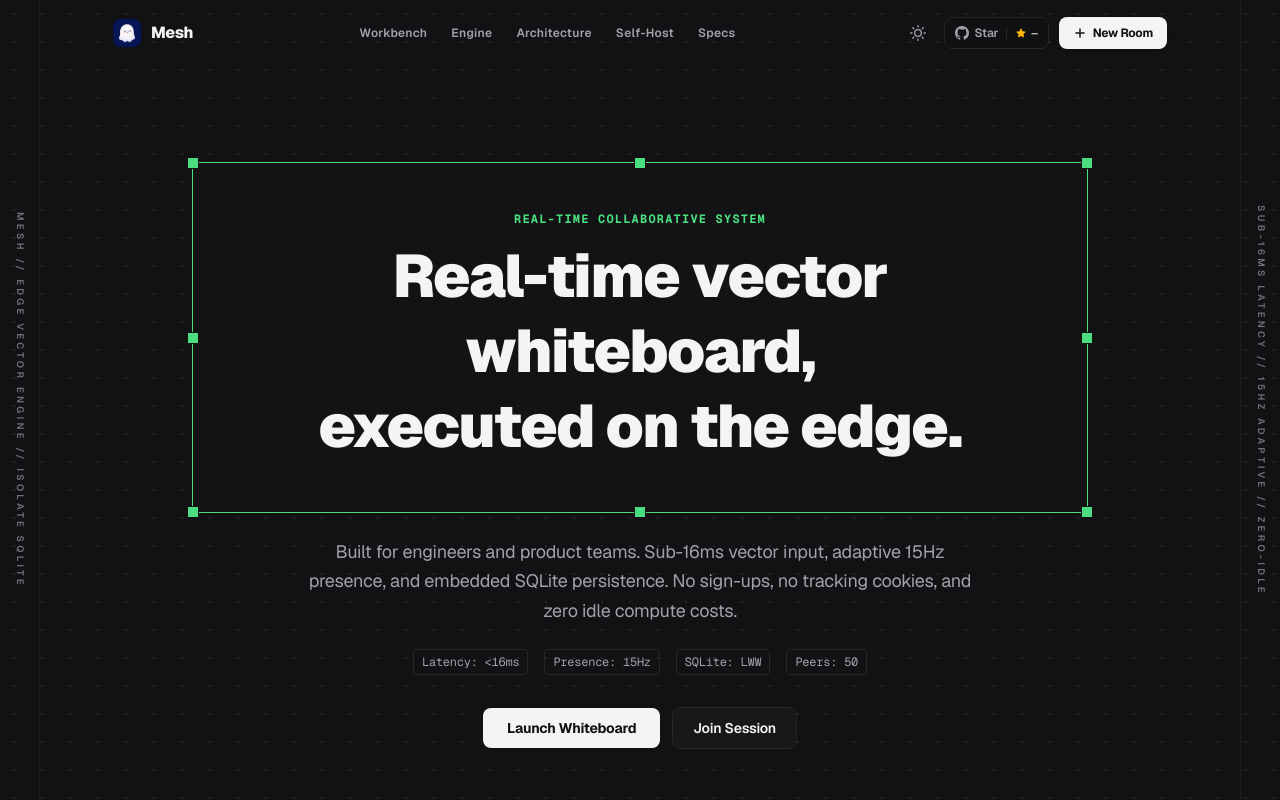
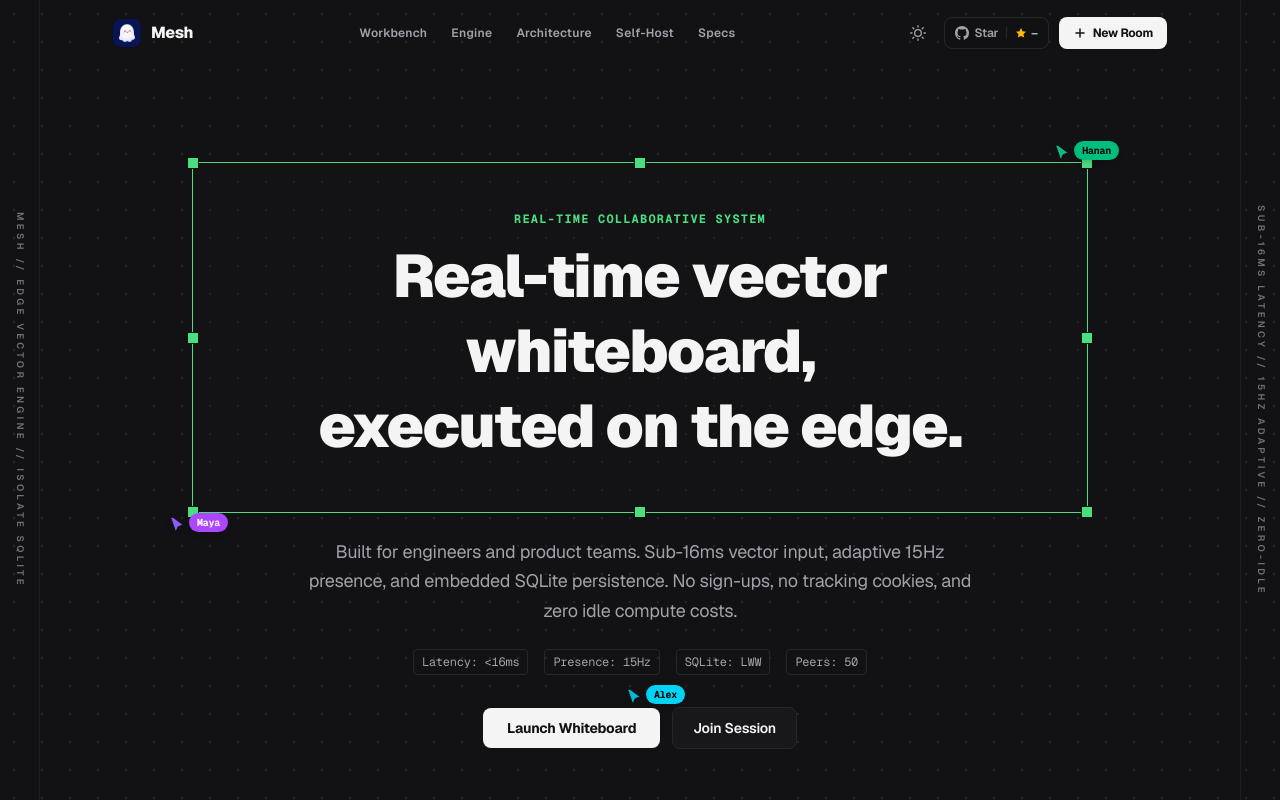
Before and after one commit to VUXXE/mesh-landing, a SvelteKit app: page / in a window 1280 px wide. Built offline with nearby package versions, Linux system fonts and the light colour scheme; no server answers.

Commit message:
feat: add static simulated collaborative peer cursors to hero

```diff
--- a/src/routes/+page.svelte
+++ b/src/routes/+page.svelte
@@ -295,6 +295,26 @@
 				<span class="absolute top-1/2 -left-1.5 -translate-y-1/2 h-3 w-3 border border-(--surface-0) bg-(--accent-lime)"></span>
 				<span class="absolute top-1/2 -right-1.5 -translate-y-1/2 h-3 w-3 border border-(--surface-0) bg-(--accent-lime)"></span>
 
+				<!-- Simulated Peer Cursor 1 (Hanan - Top Right Handle) -->
+				<div class="pointer-events-none absolute -top-5 -right-3 z-20 flex items-start select-none sm:-right-8">
+					<svg class="h-4 w-4 drop-shadow-md" viewBox="0 0 24 24" fill="#10b981" stroke="#121214" stroke-width="1.5">
+						<path d="M5.653 3.123l14.07 10.553a1 1 0 01-.137 1.704l-5.652 2.12a1 1 0 00-.592.592l-2.12 5.652a1 1 0 01-1.704.137L3.123 5.653a1 1 0 011.53-1.53z" />
+					</svg>
+					<span class="ml-1 -mt-0.5 rounded-full bg-emerald-500 px-2 py-0.5 font-mono text-[10px] font-bold text-black shadow-md">
+						Hanan
+					</span>
+				</div>
+
+				<!-- Simulated Peer Cursor 2 (Maya - Bottom Left Handle) -->
+				<div class="pointer-events-none absolute -bottom-5 -left-3 z-20 flex items-start select-none sm:-left-6">
+					<svg class="h-4 w-4 drop-shadow-md" viewBox="0 0 24 24" fill="#8b5cf6" stroke="#121214" stroke-width="1.5">
+						<path d="M5.653 3.123l14.07 10.553a1 1 0 01-.137 1.704l-5.652 2.12a1 1 0 00-.592.592l-2.12 5.652a1 1 0 01-1.704.137L3.123 5.653a1 1 0 011.53-1.53z" />
+					</svg>
+					<span class="ml-1 -mt-0.5 rounded-full bg-purple-500 px-2 py-0.5 font-mono text-[10px] font-bold text-white shadow-md">
+						Maya
+					</span>
+				</div>
+
 				<p class="font-mono text-xs font-bold tracking-widest text-(--accent-lime) uppercase">
 					Real-time Collaborative System
 				</p>
@@ -321,7 +341,17 @@
 					</div>
 
 			<!-- Hero Action Buttons -->
-			<div class="mt-8 flex flex-wrap items-center justify-center gap-3">
+			<div class="relative mt-8 flex flex-wrap items-center justify-center gap-3">
+				<!-- Simulated Peer Cursor 3 (Alex - Pointing to CTA) -->
+				<div class="pointer-events-none absolute -top-5 right-4 z-20 hidden items-start select-none md:flex lg:right-28">
+					<svg class="h-4 w-4 drop-shadow-md" viewBox="0 0 24 24" fill="#06b6d4" stroke="#121214" stroke-width="1.5">
+						<path d="M5.653 3.123l14.07 10.553a1 1 0 01-.137 1.704l-5.652 2.12a1 1 0 00-.592.592l-2.12 5.652a1 1 0 01-1.704.137L3.123 5.653a1 1 0 011.53-1.53z" />
+					</svg>
+					<span class="ml-1 -mt-0.5 rounded-full bg-cyan-400 px-2 py-0.5 font-mono text-[10px] font-bold text-black shadow-md">
+						Alex
+					</span>
+				</div>
+
 				<a
 					href={APP_URL}
 					class="rounded-lg bg-(--ink-1) px-6 py-2.5 text-sm font-bold text-(--surface-0) transition-colors hover:bg-(--ink-1)/90"
```
